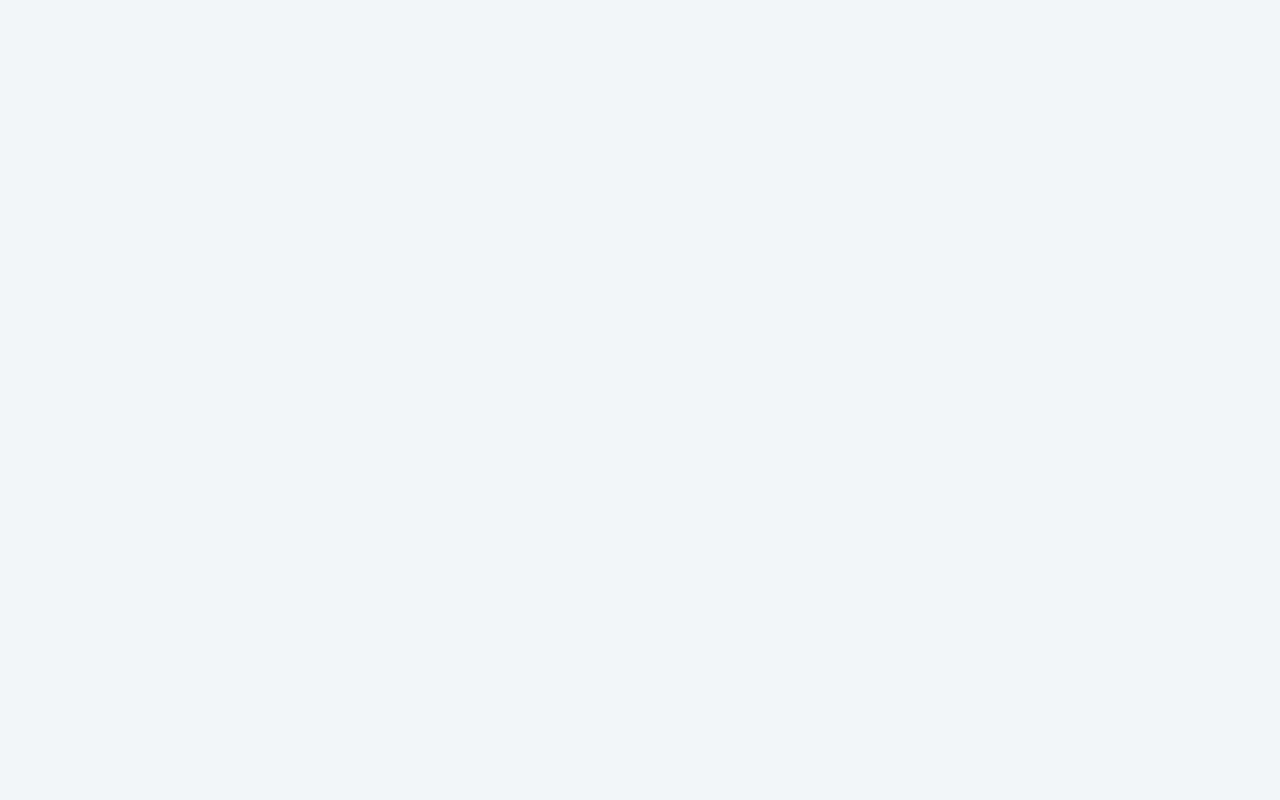
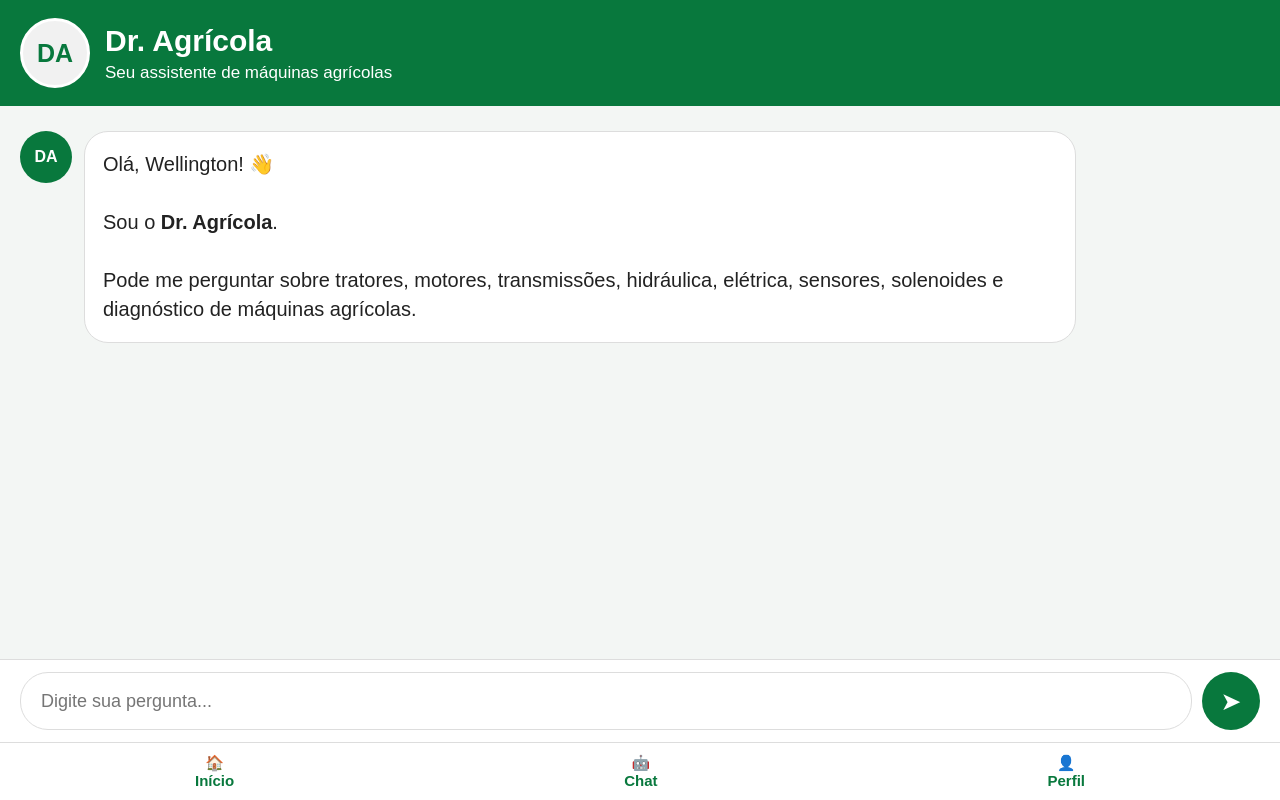
Before and after one commit to Wellingtonghirardini/Dr-agr-cola-, a plain HTML site: page index.html in a window 1280 px wide. Drawn offline with Linux system fonts and the light colour scheme.

Commit message:
Update index.html

```diff
--- a/index.html
+++ b/index.html
@@ -3,54 +3,347 @@
 <head>
 <meta charset="UTF-8">
 <meta name="viewport" content="width=device-width, initial-scale=1.0">
+
 <title>Dr. Agrícola</title>
 
 <style>
-        * {
-            box-sizing: border-box;
+*{
+    box-sizing:border-box;
 }
 
-        body {
-            margin: 0;
-            font-family: Arial, sans-serif;
-            background: #f3f5f7;
+html,body{
+    margin:0;
+    padding:0;
+    width:100%;
+    height:100%;
+    font-family:Arial,sans-serif;
+    background:#f3f6f4;
+    color:#222;
 }
 
-        header {
-            background: #1b5e20;
-            color: white;
-            padding: 18px;
-            text-align: center;
+body{
+    display:flex;
+    flex-direction:column;
 }
 
-        header h1 {
-            margin: 0;
-            font-size: 28px;
+header{
+    background:#08783d;
+    color:white;
+    padding:18px 20px;
+    display:flex;
+    align-items:center;
+    gap:15px;
 }
 
-        header p {
-            margin: 6px 0 0;
-            font-size: 14px;
+.logo{
+    width:70px;
+    height:70px;
+    border-radius:50%;
+    background:#f1f1f1;
+    border:3px solid white;
+    display:flex;
+    align-items:center;
+    justify-content:center;
+    font-size:25px;
+    font-weight:bold;
+    color:#08783d;
+    flex-shrink:0;
 }
 
-        .chat {
-            padding: 15px;
-            padding-bottom: 90px;
+.titulo h1{
+    margin:0;
+    font-size:30px;
 }
 
-        .mensagem {
-            max-width: 85%;
-            padding: 12px 15px;
-            margin: 10px 0;
-            border-radius: 15px;
-            line-height: 1.4;
+.titulo p{
+    margin:5px 0 0;
+    font-size:17px;
 }
 
-        .assistente {
-            background: white;
-            color: #222;
-            border: 1px solid #ddd;
+.chat{
+    flex:1;
+    overflow-y:auto;
+    padding:25px 20px 110px;
 }
 
-        .usuario {
-            background: #1b
+.linha{
+    display:flex;
+    align-items:flex-start;
+    gap:12px;
+    margin-bottom:20px;
+}
+
+.linha.usuario{
+    justify-content:flex-end;
+}
+
+.avatar{
+    width:52px;
+    height:52px;
+    border-radius:50%;
+    background:#08783d;
+    color:white;
+    display:flex;
+    align-items:center;
+    justify-content:center;
+    font-weight:bold;
+    flex-shrink:0;
+}
+
+.balao{
+    max-width:80%;
+    padding:18px;
+    border-radius:24px;
+    font-size:20px;
+    line-height:1.45;
+    word-wrap:break-word;
+}
+
+.assistente .balao{
+    background:white;
+    border:1px solid #ddd;
+}
+
+.usuario .balao{
+    background:#087f43;
+    color:white;
+    border-radius:24px 24px 5px 24px;
+}
+
+.compondo{
+    opacity:.7;
+    font-style:italic;
+}
+
+.area-envio{
+    position:fixed;
+    left:0;
+    right:0;
+    bottom:58px;
+    background:#fff;
+    border-top:1px solid #ddd;
+    padding:12px 20px;
+    display:flex;
+    gap:10px;
+    z-index:10;
+}
+
+#pergunta{
+    flex:1;
+    height:58px;
+    border:1px solid #ddd;
+    border-radius:28px;
+    padding:0 20px;
+    font-size:18px;
+    outline:none;
+}
+
+#pergunta:focus{
+    border-color:#08783d;
+}
+
+#enviar{
+    width:58px;
+    height:58px;
+    border:0;
+    border-radius:50%;
+    background:#08783d;
+    color:white;
+    font-size:25px;
+    cursor:pointer;
+}
+
+#enviar:disabled{
+    opacity:.5;
+}
+
+.menu{
+    position:fixed;
+    bottom:0;
+    left:0;
+    right:0;
+    height:58px;
+    background:white;
+    border-top:1px solid #ddd;
+    display:flex;
+    justify-content:space-around;
+    align-items:center;
+    z-index:20;
+}
+
+.menu div{
+    text-align:center;
+    color:#08783d;
+    font-weight:bold;
+    font-size:15px;
+}
+
+.status{
+    text-align:center;
+    color:#777;
+    font-size:13px;
+    margin:8px;
+}
+</style>
+</head>
+
+<body>
+
+<header>
+
+    <div class="logo">
+        DA
+    </div>
+
+    <div class="titulo">
+        <h1>Dr. Agrícola</h1>
+        <p>Seu assistente de máquinas agrícolas</p>
+    </div>
+
+</header>
+
+<div id="chat" class="chat">
+
+    <div class="linha assistente">
+
+        <div class="avatar">
+            DA
+        </div>
+
+        <div class="balao">
+            Olá, Wellington! 👋<br><br>
+
+            Sou o <strong>Dr. Agrícola</strong>.<br><br>
+
+            Pode me perguntar sobre tratores, motores,
+            transmissões, hidráulica, elétrica, sensores,
+            solenoides e diagnóstico de máquinas agrícolas.
+        </div>
+
+    </div>
+
+</div>
+
+<div class="status" id="status">
+    Dr. Agrícola conectado
+</div>
+
+<div class="area-envio">
+
+    <input
+        id="pergunta"
+        type="text"
+        placeholder="Digite sua pergunta..."
+        autocomplete="off"
+    >
+
+    <button id="enviar" type="button">
+        ➤
+    </button>
+
+</div>
+
+<div class="menu">
+
+    <div>
+        🏠<br>
+        Início
+    </div>
+
+    <div>
+        🤖<br>
+        Chat
+    </div>
+
+    <div>
+        👤<br>
+        Perfil
+    </div>
+
+</div>
+
+<script>
+
+const SERVIDOR =
+    "https://dr-agr-cola--1.onrender.com";
+
+const campo =
+    document.getElementById("pergunta");
+
+const botao =
+    document.getElementById("enviar");
+
+const chat =
+    document.getElementById("chat");
+
+const status =
+    document.getElementById("status");
+
+
+function adicionarUsuario(texto){
+
+    const linha =
+        document.createElement("div");
+
+    linha.className =
+        "linha usuario";
+
+    const balao =
+        document.createElement("div");
+
+    balao.className =
+        "balao";
+
+    balao.textContent =
+        texto;
+
+    linha.appendChild(balao);
+
+    chat.appendChild(linha);
+
+    chat.scrollTop =
+        chat.scrollHeight;
+}
+
+
+function adicionarAssistente(texto){
+
+    const linha =
+        document.createElement("div");
+
+    linha.className =
+        "linha assistente";
+
+    const avatar =
+        document.createElement("div");
+
+    avatar.className =
+        "avatar";
+
+    avatar.textContent =
+        "DA";
+
+    const balao =
+        document.createElement("div");
+
+    balao.className =
+        "balao";
+
+    balao.textContent =
+        texto;
+
+    linha.appendChild(avatar);
+
+    linha.appendChild(balao);
+
+    chat.appendChild(linha);
+
+    chat.scrollTop =
+        chat.scrollHeight;
+}
+
+
+function adicionarCarregando(){
+
+    const linha =
+        document.createElement("
```
Lines whose indentation alone changed are shown as unchanged.
